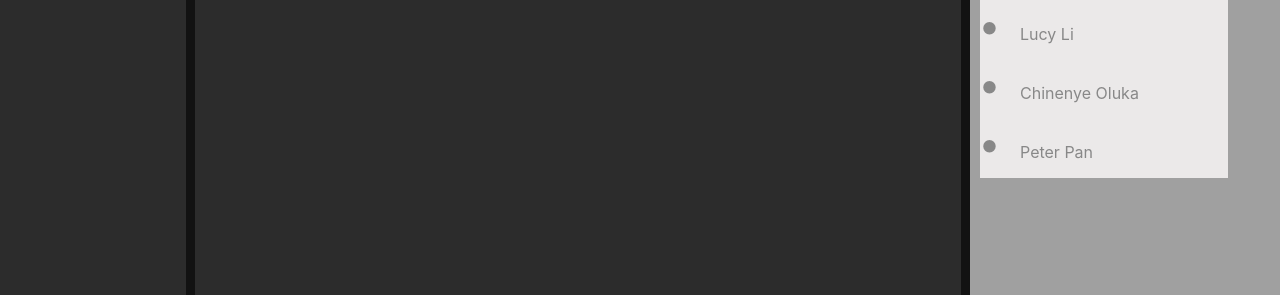
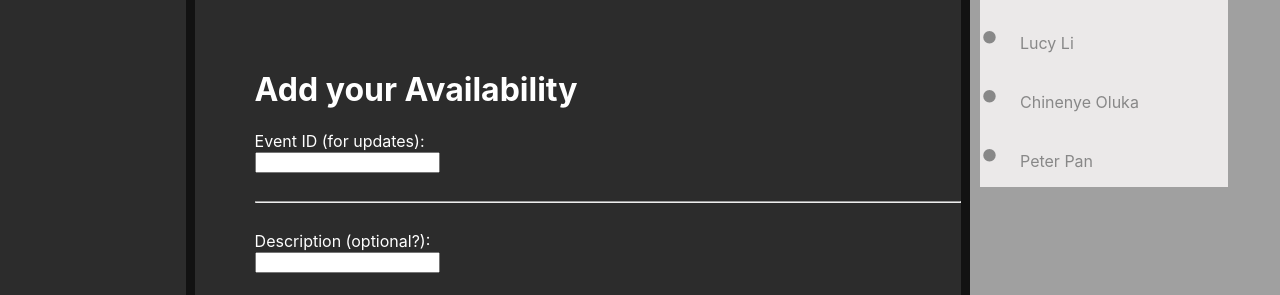
Before and after one commit to Vihangip/down2meet, a React (Create React App) app in the folder down2meet/: page /Profile in a window 1280 px wide. Shown: the part 505-800 px from the top of the page. Built offline with nearby package versions, Linux system fonts and the light colour scheme.

Commit message:
merge all

```diff
--- a/down2meet/src/pages/Profile.jsx
+++ b/down2meet/src/pages/Profile.jsx
@@ -1,7 +1,8 @@
 
 import React from 'react';
 import { useSelector } from 'react-redux';
-import ProfileSchedule from '../components/ProfileSchedule';
+//import ProfileSchedule from '../components/ProfileSchedule';
+import Availability from '../components/Availability';
 
 function Profile() {
 
@@ -18,7 +19,7 @@ function Profile() {
           </div>
         </div>
         <h3> Schedule</h3>
-        {/*<ProfileSchedule/>*/}
+        <Availability/>
 
     </div>
   );
```
Also changed, not shown: 1 other file (tests, documents, lock files or other folders).
